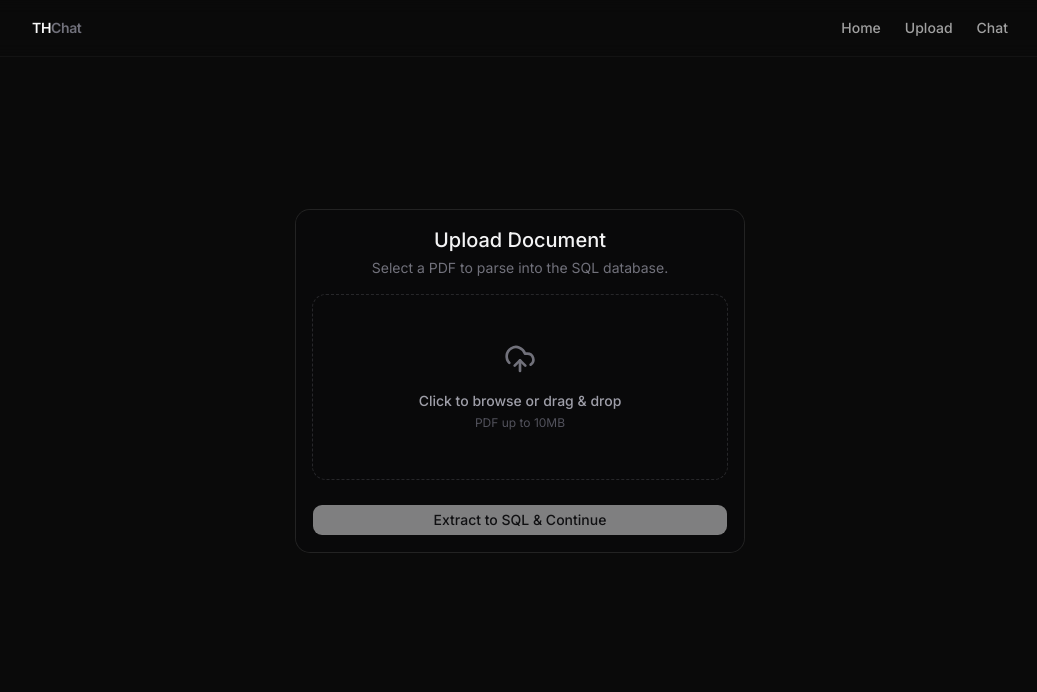
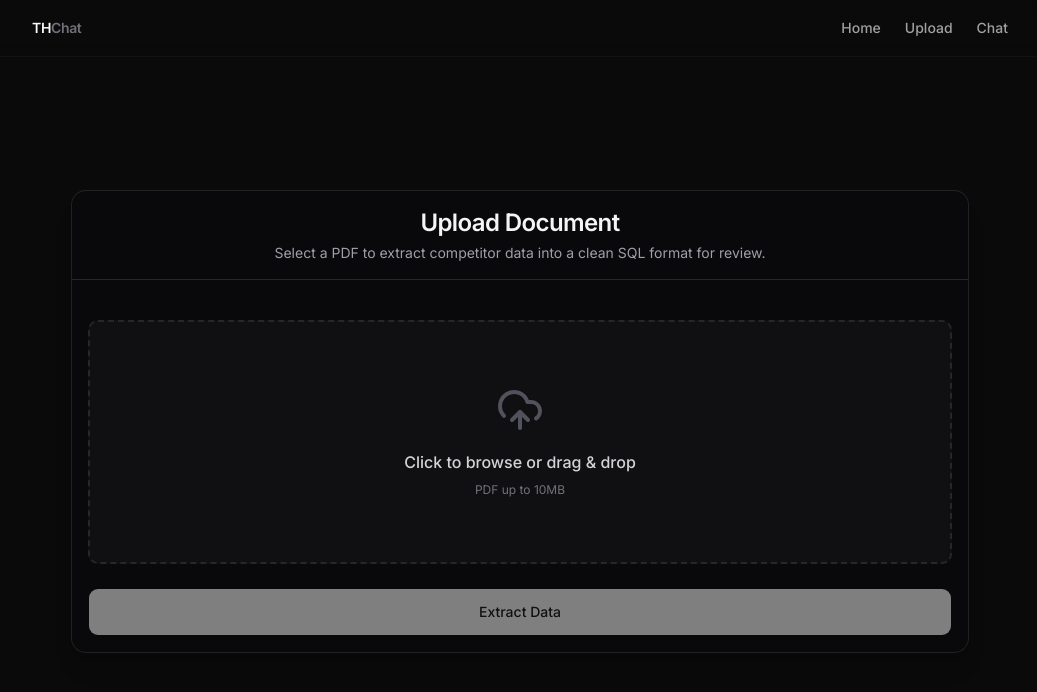
Before and after one commit to TheoJustin/garena-assessment, a Next.js app in the folder frontend/: page /upload in a window 1280 px wide. Shown: the top 692 px of the page, without its empty margins (120-1157 px from the left). Built offline with nearby package versions, Linux system fonts and the light colour scheme.

Commit message:
feat: preview of the sql format after pydantic

```diff
--- a/frontend/src/app/upload/page.tsx
+++ b/frontend/src/app/upload/page.tsx
@@ -10,15 +10,40 @@ import {
   CardDescription,
   CardHeader,
   CardTitle,
+  CardFooter,
 } from '@/components/ui/card';
-import { UploadCloud, Loader2 } from 'lucide-react';
+import {
+  Table,
+  TableBody,
+  TableCell,
+  TableHead,
+  TableHeader,
+  TableRow,
+} from '@/components/ui/table';
+import { UploadCloud, Loader2, Database, X, Check } from 'lucide-react';
 
 export default function UploadPage() {
   const [file, setFile] = useState<File | null>(null);
   const [isUploading, setIsUploading] = useState(false);
+  const [isSubmitting, setIsSubmitting] = useState(false);
+  const [generatedSql, setGeneratedSql] = useState<string | null>(null);
+  const [parsedSqlLines, setParsedSqlLines] = useState<string[]>([]);
   const router = useRouter();
 
-  const handleUpload = async () => {
+  // Helper function to split the long SQL string into individual lines
+  // This uses a regex to split after each complete ');' followed by a newline
+  const parseSqlToLines = (sql: string): string[] => {
+    // Split by the pattern ');' and a newline, then filter out empty lines.
+    // We add ');' back to the end of each statement for completeness.
+    return sql
+      .split(/\);\s*\n/g)
+      .map((line) => line.trim())
+      .filter((line) => line.length > 0)
+      .map((line) => line + ');');
+  };
+
+  // Step 1: Send PDF to Python to get the SQL
+  const handleExtract = async () => {
     if (!file) return;
 
     setIsUploading(true);
@@ -33,9 +58,11 @@ export default function UploadPage() {
 
       if (response.ok) {
         const data = await response.json();
-        console.log('Generated SQL:', data.sql);
-        // You can save this to your database or context here
-        // router.push('/chat');
+        setGeneratedSql(data.sql);
+        // Call the parser to turn the text into an array of strings
+        setParsedSqlLines(parseSqlToLines(data.sql));
+      } else {
+        console.error('Extraction failed');
       }
     } catch (error) {
       console.error('Upload failed', error);
@@ -44,27 +71,73 @@ export default function UploadPage() {
     }
   };
 
+  // Step 2: Confirm and send SQL to Postgres Docker
+  const handleConfirmSubmit = async () => {
+    if (!generatedSql) return;
+
+    setIsSubmitting(true);
+    try {
+      // Send the complete, original SQL string to your endpoint
+      console.log('Submitting to Postgres:', generatedSql);
+
+      // TODO: Replace with your actual Postgres submission endpoint
+      // const response = await fetch('http://localhost:8000/execute-sql', {
+      //   method: 'POST',
+      //   headers: { 'Content-Type': 'application/json' },
+      //   body: JSON.stringify({ sql: generatedSql }),
+      // });
+
+      // if (response.ok) router.push('/chat');
+
+      // Mocking DB delay
+      setTimeout(() => router.push('/chat'), 1000);
+    } catch (error) {
+      console.error('Database insertion failed', error);
+    } finally {
+      setIsSubmitting(false);
+    }
+  };
+
+  // Clears all state to start again
+  const handleReset = () => {
+    setFile(null);
+    setGeneratedSql(null);
+    setParsedSqlLines([]);
+  };
+
   return (
-    <div className="flex h-[75vh] items-center justify-center">
-      <Card className="w-full max-w-md border-zinc-800 bg-zinc-950/50 shadow-none">
-        <CardHeader className="text-center">
-          <CardTitle className="text-xl text-zinc-100">
-            Upload Document
+    <div className="flex min-h-[85vh] items-center justify-center p-4">
+      <Card className="w-full max-w-4xl border-zinc-800 bg-zinc-950 text-zinc-100 shadow-xl">
+        <CardHeader className="border-b border-zinc-800 pb-6 text-center">
+          <CardTitle className="text-2xl font-semibold tracking-tight">
+            {parsedSqlLines.length > 0
+              ? 'Review and Execute SQL'
+              : 'Upload Document'}
           </CardTitle>
-          <CardDescription className="text-zinc-500">
-            Select a PDF to parse into the SQL database.
+          <CardDescription className="text-zinc-400">
+            {parsedSqlLines.length > 0
+              ? `Review the ${parsedSqlLines.length} extracted data points below.`
+              : 'Select a PDF to extract competitor data into a clean SQL format for review.'}
           </CardDescription>
         </CardHeader>
-        <CardContent className="flex flex-col gap-6">
+
+        <CardContent className="pt-6">
+          {parsedSqlLines.length === 0 ? (
+            // --- Upload State ---
+            <div className="flex flex-col gap-6">
               <label
                 htmlFor="pdf-upload"
-            className={`flex cursor-pointer flex-col items-center justify-center rounded-xl border border-dashed border-zinc-800 p-12 transition-colors hover:bg-zinc-900/50 ${file ? 'bg-zinc-900/50 border-zinc-500' : ''}`}
+                className={`group flex cursor-pointer flex-col items-center justify-center rounded-lg border-2 border-dashed border-zinc-800 bg-zinc-900/50 p-16 transition-all hover:bg-zinc-900 ${
+                  file ? 'border-zinc-500 bg-zinc-900' : ''
+                }`}
               >
-            <UploadCloud className="mb-4 h-8 w-8 text-zinc-500" />
-            <p className="text-sm font-medium text-zinc-400">
+                <UploadCloud
+                  className={`mb-4 h-12 w-12 transition-colors ${file ? 'text-zinc-100' : 'text-zinc-600 group-hover:text-zinc-400'}`}
+                />
+                <p className="text-base font-medium text-zinc-300">
                   {file ? file.name : 'Click to browse or drag & drop'}
                 </p>
-            <p className="mt-1 text-xs text-zinc-600">PDF up to 10MB</p>
+                <p className="mt-2 text-xs text-zinc-500">PDF up to 10MB</p>
                 <Input
                   id="pdf-upload"
                   type="file"
@@ -75,19 +148,86 @@ export default function UploadPage() {
               </label>
 
               <Button
-            onClick={handleUpload}
+                onClick={handleExtract}
                 disabled={!file || isUploading}
-            className="w-full bg-zinc-100 text-zinc-900 hover:bg-zinc-200 disabled:opacity-50"
+                className="w-full h-12 bg-zinc-100 text-zinc-900 hover:bg-zinc-200 disabled:opacity-50"
               >
                 {isUploading ? (
                   <>
-                <Loader2 className="mr-2 h-4 w-4 animate-spin" /> Processing...
+                    <Loader2 className="mr-2 h-5 w-5 animate-spin" /> Extraction
+                    in Progress...
                   </>
                 ) : (
-              'Extract to SQL & Continue'
+                  'Extract Data'
                 )}
               </Button>
+            </div>
+          ) : (
+            // --- Review State (Cleaner & Professional) ---
+            <div className="flex flex-col gap-4">
+              <div className="rounded-lg border border-zinc-800 bg-zinc-900 overflow-hidden">
+                <Table className="border-collapse">
+                  <TableHeader>
+                    <TableRow className="border-zinc-800 hover:bg-zinc-900/50">
+                      <TableHead className="w-[12%] text-center text-zinc-500 font-mono">
+                        #
+                      </TableHead>
+                      <TableHead className="w-[88%] text-zinc-300">
+                        Generated SQL Statement
+                      </TableHead>
+                    </TableRow>
+                  </TableHeader>
+                  <TableBody className="font-mono text-sm">
+                    {parsedSqlLines.map((line, index) => (
+                      <TableRow
+                        key={index}
+                        className="border-zinc-800 hover:bg-zinc-900/50"
+                      >
+                        <TableCell className="w-[12%] text-center text-zinc-600 select-none border-r border-zinc-800">
+                          {index + 1}
+                        </TableCell>
+                        <TableCell className="w-[88%] p-4 text-zinc-300 whitespace-pre-wrap leading-relaxed">
+                          {line}
+                        </TableCell>
+                      </TableRow>
+                    ))}
+                  </TableBody>
+                </Table>
+              </div>
+            </div>
+          )}
         </CardContent>
+
+        {/* Action buttons only show during the Review State */}
+        {parsedSqlLines.length > 0 && (
+          <CardFooter className="flex justify-between gap-4 border-t border-zinc-800 pt-6">
+            <Button
+              variant="outline"
+              onClick={handleReset}
+              disabled={isSubmitting}
+              className="border-zinc-700 text-zinc-300 hover:bg-zinc-800 hover:text-zinc-100"
+            >
+              <X className="mr-2 h-4 w-4" /> Reset and Upload New PDF
+            </Button>
+            <Button
+              onClick={handleConfirmSubmit}
+              disabled={isSubmitting}
+              className="bg-zinc-100 text-zinc-900 hover:bg-zinc-200"
+            >
+              {isSubmitting ? (
+                <>
+                  <Loader2 className="mr-2 h-4 w-4 animate-spin" /> Running
+                  Queries...
+                </>
+              ) : (
+                <>
+                  <Database className="mr-2 h-4 w-4" /> Confirm & Execute (
+                  {parsedSqlLines.length} Statements)
+                </>
+              )}
+            </Button>
+          </CardFooter>
+        )}
       </Card>
     </div>
   );
--- /dev/null
+++ b/frontend/src/components/ui/table.tsx
@@ -0,0 +1,116 @@
+"use client"
+
+import * as React from "react"
+
+import { cn } from "@/lib/utils"
+
+function Table({ className, ...props }: React.ComponentProps<"table">) {
+  return (
+    <div
+      data-slot="table-container"
+      className="relative w-full overflow-x-auto"
+    >
+      <table
+        data-slot="table"
+        className={cn("w-full caption-bottom text-sm", className)}
+        {...props}
+      />
+    </div>
+  )
+}
+
+function TableHeader({ className, ...props }: React.ComponentProps<"thead">) {
+  return (
+    <thead
+      data-slot="table-header"
+      className={cn("[&_tr]:border-b", className)}
+      {...props}
+    />
+  )
+}
+
+function TableBody({ className, ...props }: React.ComponentProps<"tbody">) {
+  return (
+    <tbody
+      data-slot="table-body"
+      className={cn("[&_tr:last-child]:border-0", className)}
+      {...props}
+    />
+  )
+}
+
+function TableFooter({ className, ...props }: React.ComponentProps<"tfoot">) {
+  return (
+    <tfoot
+      data-slot="table-footer"
+      className={cn(
+        "border-t bg-muted/50 font-medium [&>tr]:last:border-b-0",
+        className
+      )}
+      {...props}
+    />
+  )
+}
+
+function TableRow({ className, ...props }: React.ComponentProps<"tr">) {
+  return (
+    <tr
+      data-slot="table-row"
+      className={cn(
+        "border-b transition-colors hover:bg-muted/50 data-[state=selected]:bg-muted",
+        className
+      )}
+      {...props}
+    />
+  )
+}
+
+function TableHead({ className, ...props }: React.ComponentProps<"th">) {
+  return (
+    <th
+      data-slot="table-head"
+      className={cn(
+        "h-10 px-2 text-left align-middle font-medium whitespace-nowrap text-foreground [&:has([role=checkbox])]:pr-0",
+        className
+      )}
+      {...props}
+    />
+  )
+}
+
+function TableCell({ className, ...props }: React.ComponentProps<"td">) {
+  return (
+    <td
+      data-slot="table-cell"
+      className={cn(
+        "p-2 align-middle whitespace-nowrap [&:has([role=checkbox])]:pr-0",
+        className
+      )}
+      {...props}
+    />
+  )
+}
+
+function TableCaption({
+  className,
+  ...props
+}: React.ComponentProps<"caption">) {
+  return (
+    <caption
+      data-slot="table-caption"
+      className={cn("mt-4 text-sm text-muted-foreground", className)}
+      {...props}
+    />
+  )
+}
+
+export {
+  Table,
+  TableHeader,
+  TableBody,
+  TableFooter,
+  TableHead,
+  TableRow,
+  TableCell,
+  TableCaption,
+}
```
Lines whose indentation alone changed are shown as unchanged.
